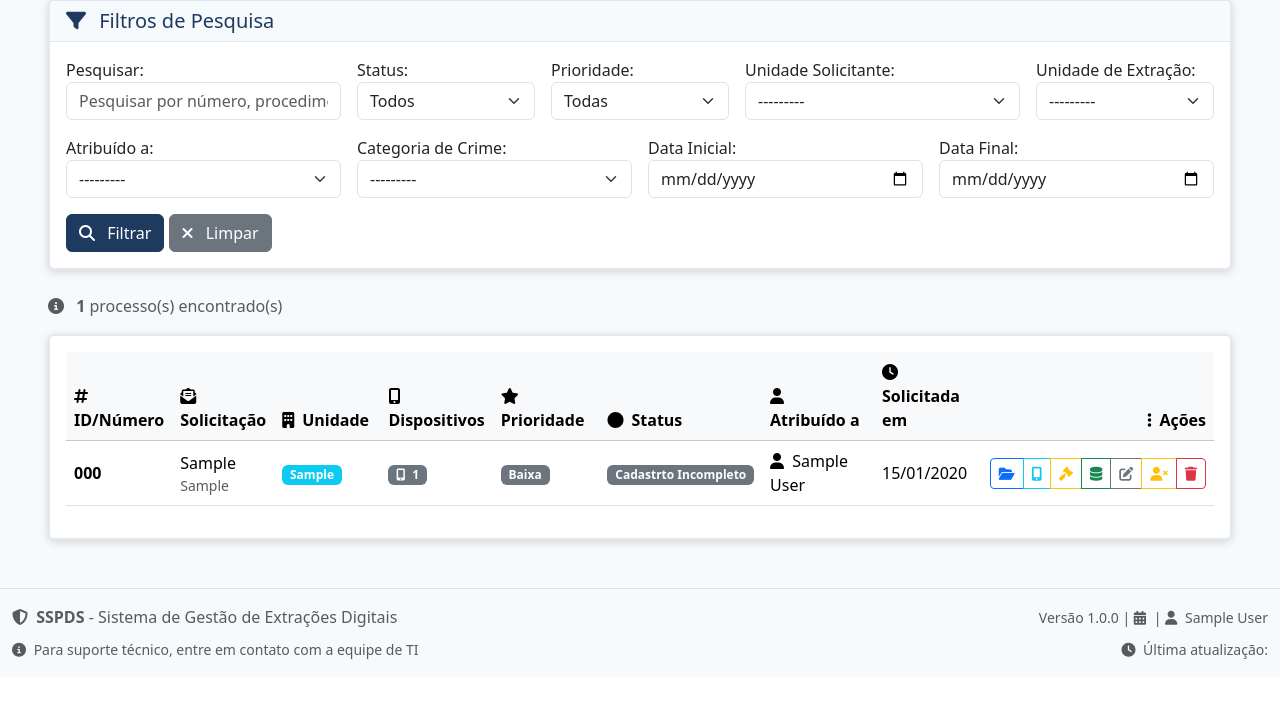
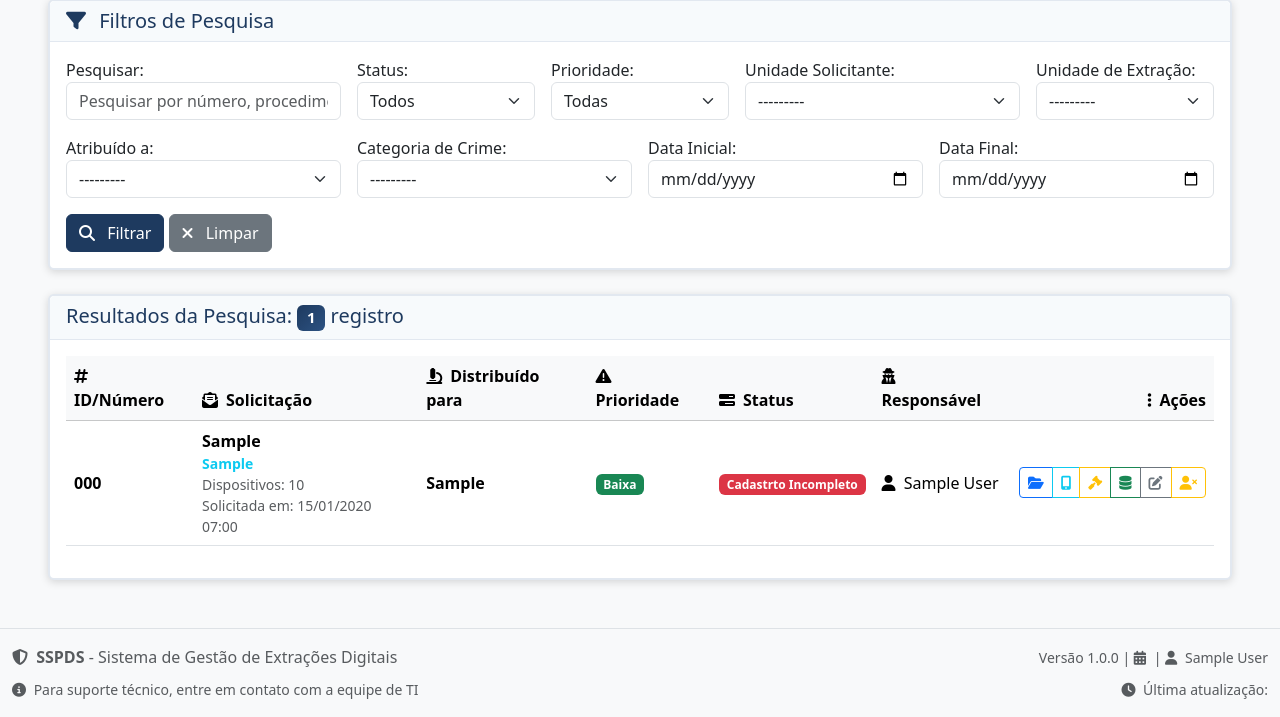
Before and after one commit to leonardofandrade/next, a Django app: page /next/cases/ in a window 1280 px wide. Shown: the part 205-922 px from the top of the page. Before the commit the page ends 864 px from the top, so only its background shows below. Run offline with Django 5.2, Linux system fonts and the light colour scheme; a user stored in the database is signed in; tables that the repository leaves empty hold one stand-in row (values such as "Sample post"); some libraries are stand-ins or nearby versions.

Commit message:
fix(cases): update color codes and labels for case priority and status
- Changed Bootstrap color classes for case priority and status to improve visual representation.
- Updated labels in templates for better clarity, including action buttons and page descriptions.
- Enhanced the case list layout by adding a header with search results and refining the display of case details.

```diff
--- a/apps/cases/models.py
+++ b/apps/cases/models.py
@@ -196,7 +196,7 @@ class Case(AbstractCaseModel):
     def get_priority_color(self):
         """Returns Bootstrap color class based on priority"""
         priority_colors = {
-            0: 'secondary',
+            0: 'success',
             1: 'primary',
             2: 'warning',
             3: 'danger',
@@ -210,15 +210,15 @@ class Case(AbstractCaseModel):
     def get_status_color(self):
         """Returns Bootstrap color class based on status"""
         status_colors = {
-            self.CASE_STATUS_DRAFT: 'secondary',
+            self.CASE_STATUS_DRAFT: 'danger',
             self.CASE_STATUS_WAITING_EXTRACTOR: 'warning',
-            self.CASE_STATUS_WAITING_START: 'warning',
+            self.CASE_STATUS_WAITING_START: 'success',
             self.CASE_STATUS_IN_PROGRESS: 'primary',
-            self.CASE_STATUS_PAUSED: 'secondary',
+            self.CASE_STATUS_PAUSED: 'warning',
             self.CASE_STATUS_COMPLETED: 'success',
-            self.CASE_STATUS_WAITING_COLLECT: 'warning',
+            self.CASE_STATUS_WAITING_COLLECT: 'info',
         }
-        return status_colors.get(self.status, 'secondary')
+        return status_colors.get(self.status, 'danger')
 
     @property
     def status_badge_class(self):
--- a/templates/cases/case_devices.html
+++ b/templates/cases/case_devices.html
@@ -8,17 +8,17 @@
 {% endblock page_title %}
 
 {% block page_description %}
-Visualize os dispositivos e informações do processo
+Gerenciar os dispositivos do processo
 {% endblock page_description %}
 
 {% block page_actions %}
 <a href="{% url 'cases:update' pk=case.pk %}" class="btn btn-secondary">
     <i class="fas fa-edit me-2"></i>
-    Processo
+    Editar Processo
 </a>
 <a href="{% url 'cases:procedures' pk=case.pk %}" class="btn btn-secondary">
     <i class="fas fa-gavel me-2"></i>
-    Procedimentos
+    Gerenciar Procedimentos
 </a>
 
 <a href="{% if request.GET.next %}{{ request.GET.next }}{% else %}{% url 'cases:list' %}{% endif %}" class="btn btn-secondary">
--- a/templates/cases/case_list.html
+++ b/templates/cases/case_list.html
@@ -79,62 +79,50 @@ Gerencie todos os processos de extração
         </div>
     </div>
 
-    <!-- Results Summary -->
-    <div class="row mb-3">
-        <div class="col-12">
-            <p class="text-muted mb-0">
-                <i class="fas fa-info-circle me-2"></i>
-                <strong>{{ total_count }}</strong> processo(s) encontrado(s)
-            </p>
-        </div>
-    </div>
-
     <!-- Cases Table -->
     <div class="card">
+        <div class="card-header">
+            <div class="d-flex justify-content-between align-items-center">
+                <h5 class="card-title mb-0">
+                    Resultados da Pesquisa: <span class="badge bg-primary">{{ total_count }}</span> registro{{ total_count|pluralize:"s" }}
+                </h5>
+            </div>
+        </div>
         <div class="card-body">
             {% if page_obj %}
                 <div class="table-responsive">
                     <table class="table table-hover align-middle">
                         <thead class="table-light">
                             <tr>
-                                <th style="width: 100px;"><i class="fas fa-hashtag me-2"></i>ID/Número</th>
-                                <th> <i class="fas fa-envelope-open-text me-2"></i>Solicitação</th>
-                                <th style="width: 150px;"><i class="fas fa-building me-2"></i>Unidade</th>
-                                <th style="width: 100px;"><i class="fas fa-mobile-alt me-2"></i>Dispositivos</th>
-                                <th style="width: 120px;"><i class="fas fa-star me-2"></i>Prioridade</th>
-                                <th style="width: 150px;"><i class="fas fa-circle me-2"></i>Status</th>
-                                <th style="width: 150px;"><i class="fas fa-user me-2"></i>Atribuído a</th>
-                                <th style="width: 120px;"><i class="fas fa-clock me-2"></i>Solicitada em</th>
-                                <th style="width: 150px;" class="text-end"><i class="fas fa-ellipsis-v me-2"></i>Ações</th>
+                                <th><i class="fas fa-hashtag me-2"></i>ID/Número</th>
+                                <th><i class="fas fa-envelope-open-text me-2"></i>Solicitação</th>
+                                <th><i class="fas fa-microscope me-2"></i>Distribuído para</th>
+                                <th><i class="fas fa-exclamation-triangle me-2"></i>Prioridade</th>
+                                <th><i class="fas fa-bars-progress me-2"></i>Status</th>
+                                <th><i class="fas fa-user-secret me-2"></i>Responsável</th>
+                                <th class="text-end"><i class="fas fa-ellipsis-v me-2"></i>Ações</th>
                             </tr>
                         </thead>
                         <tbody>
                             {% for case in cases %}
                             <tr>
                                 <td>
-                                    <strong>{{ case.number|default:case.id }}</strong>
+                                    <strong>{{ case.number|default:"---" }}</strong>
                                 </td>
                                 <td>
-                                    <div class="text-truncate" style="max-width: 250px;" title="{{ case.request_procedures }}">
-                                        {{ case.request_procedures|default:"-" }}
-                                    </div>
-                                    {% if case.requester_agency_unit %}
-                                    <small class="text-muted d-block">{{ case.requester_agency_unit.acronym }}</small>
-                                    {% endif %}
+                                    <span class="fw-bold">{{ case.requester_agency_unit.acronym }}</span>
+                                    <p class="text-info fw-bold small mb-0">{{ case.request_procedures|default:"-" }}</p>
+                                    <p class="text-muted small mb-0">Dispositivos: {{ case.requested_device_amount|default:"-" }}</p>
+                                    <p class="text-muted small mb-0">Solicitada em: {{ case.requested_at|date:"d/m/Y H:i" }}</p>
                                 </td>
                                 <td>
                                     {% if case.extraction_unit %}
-                                        <span class="badge bg-info">{{ case.extraction_unit.acronym }}</span>
+                                        <span class="fw-bold">{{ case.extraction_unit.acronym }}</span>
                                     {% else %}
-                                        <span class="text-muted">-</span>
+                                        <span class="text-danger fw-bold">Não distribuído</span>
                                     {% endif %}
                                 </td>
-                                <td>
-                                    <span class="badge bg-secondary">
-                                        <i class="fas fa-mobile-alt me-1"></i>
-                                        {{ case.devices_count|default:0 }}
-                                    </span>
-                                </td>
+
                                 <td>
                                     <span class="badge bg-{{ case.get_priority_color }}">
                                         {{ case.get_priority_display }}
@@ -150,14 +138,7 @@ Gerencie todos os processos de extração
                                         <i class="fas fa-user me-1"></i>
                                         {{ case.assigned_to.get_full_name|default:case.assigned_to.username }}
                                     {% else %}
-                                        <span class="text-muted">Não atribuído</span>
-                                    {% endif %}
-                                </td>
-                                <td>
-                                    {% if case.requested_at %}
-                                        {{ case.requested_at|date:"d/m/Y" }}
-                                    {% else %}
-                                        <span class="text-muted">-</span>
+                                        <span class="text-danger fw-bold">Não atribuído</span>
                                     {% endif %}
                                 </td>
                                 <td class="text-end">
@@ -216,6 +197,7 @@ Gerencie todos os processos de extração
                                             <i class="fas fa-user-check"></i>
                                         </button>
                                         {% endif %}
+                                        {% comment %}
                                         {% if not case.assigned_to or case.assigned_to == request.user %}
                                         <a href="{% url 'cases:delete' case.pk %}?next={% url 'cases:list' %}"
                                            class="btn btn-outline-danger"
@@ -229,6 +211,7 @@ Gerencie todos os processos de extração
                                             <i class="fas fa-trash"></i>
                                         </button>
                                         {% endif %}
+                                        {% endcomment %}
                                     </div>
                                 </td>
                             </tr>
```
Also changed, not shown: templates/cases/case_procedures.html (+8 -16 lines).
